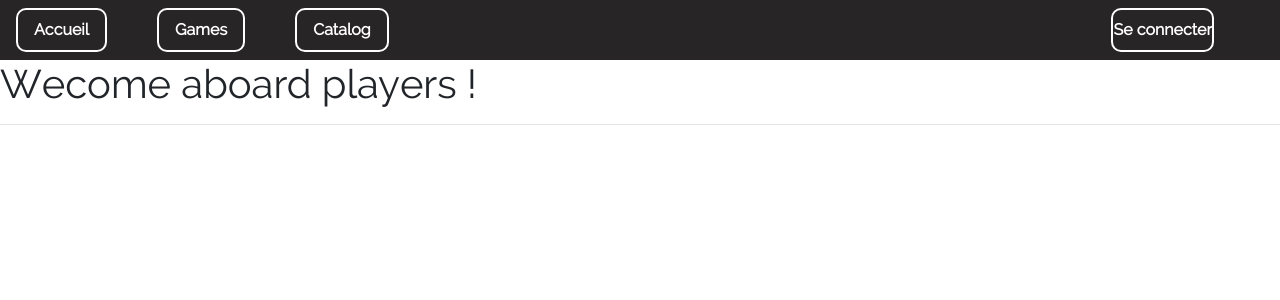
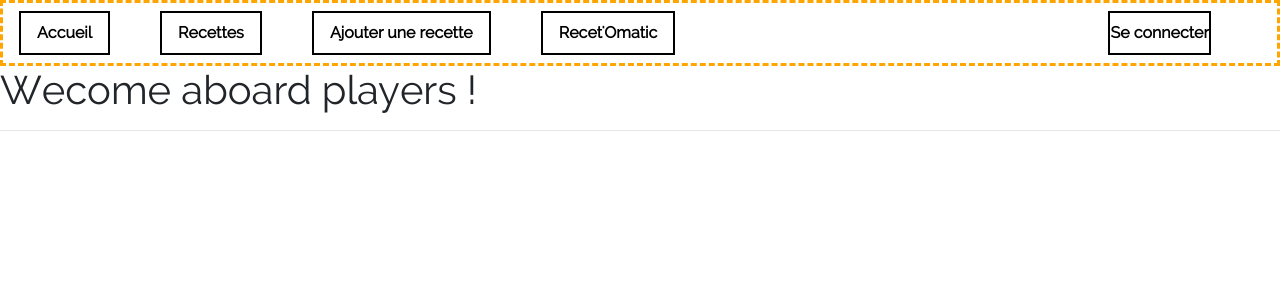
Before and after one commit to awheart/catalogue, a Nuxt app: page / in a window 1280 px wide. Shown: the top 300 px of the page. Built offline with nearby package versions, Linux system fonts and the light colour scheme; no server answers.

Commit message:
bootstrap icon test

```diff
--- /dev/null
+++ b/components/NavBar.vue
@@ -0,0 +1,48 @@
+<template>
+    <div>
+        <nav class="navbar">
+            <ul class="nav">
+                <li class="nav-item">
+                    <nuxt-link class="nav-link" to="/"> Accueil </nuxt-link>
+                </li>
+                <li class="nav-item">
+                    <nuxt-link class="nav-link" to="/games"> Recettes </nuxt-link>
+                </li>
+                <li class="nav-item">
+                    <nuxt-link class="nav-link" to="/catalogue"> Ajouter une recette </nuxt-link>
+                </li>
+                <li class="nav-item">
+                    <nuxt-link class="nav-link" to="/catalogue"> Recet'Omatic </nuxt-link>
+                </li>
+            </ul>
+            <ul class="navbar-nav" v-if="$auth.loggedIn && ($auth.user.role == 'admin')">
+                <li class="nav-item">
+                    <nuxt-link class="nav-link" to="/users/dashboard" exact-active-class="active"> Administration
+                    </nuxt-link>
+                </li>
+            </ul>
+            <ul class="navbar-nav" v-if="!$auth.loggedIn">
+                <li class="nav-item">
+                    <nuxt-link to="/users/login" class="nav-link" exact-active-class="active">Se connecter</nuxt-link>
+                </li>
+            </ul>
+            <ul class="navbar-nav" v-if="$auth.loggedIn">
+                <li>
+
+                    <a href="" style="color:black">
+                        <b-icon icon='person-circle' width="48px" height="48px" fill=black></b-icon>
+                    </a>
+                </li>
+                <li class="nav-item">
+                    <nuxt-link to="/users/logout" class="nav-link" exact-active-class="active">Logout</nuxt-link>
+                </li>
+            </ul>
+        </nav>
+    </div>
+</template>
+
+<style>
+.btn-secondary {
+    background-color: red;
+}
+</style>
--- a/layouts/default.vue
+++ b/layouts/default.vue
@@ -1,46 +1,13 @@
 <template>
   <div>
-    <nav class="navbar">
-      <ul class="nav">
-        <li class="nav-item">
-          <nuxt-link class="nav-link" to="/"> Accueil </nuxt-link>
-        </li>
-        <li class="nav-item">
-          <nuxt-link class="nav-link" to="/games"> Games </nuxt-link>
-        </li>
-        <li class="nav-item">
-          <nuxt-link class="nav-link" to="/catalogue"> Catalog </nuxt-link>
-        </li>
-      </ul>
-        <ul class="navbar-nav"
-            v-if="$auth.loggedIn && ($auth.user.role == 'admin')">
-          <li class="nav-item">
-            <nuxt-link class="nav-link" to="/users/dashboard" exact-active-class="active"> Administration </nuxt-link>
-          </li>
-        </ul>
-      <ul class="navbar-nav"
-          v-if="!$auth.loggedIn">
-          <li class="nav-item">
-            <nuxt-link to="/users/login" class="nav-link" exact-active-class="active">Se connecter</nuxt-link>
-          </li>
-      </ul>
-      <ul class="navbar-nav"
-          v-if="$auth.loggedIn">
-          <li class="nav-item">
-            <nuxt-link to="/users/my-account" class="nav-link" exact-active-class="active">My Account</nuxt-link>
-          </li>
-          <li class="nav-item">
-            <nuxt-link to="/users/logout" class="nav-link" exact-active-class="active">Logout</nuxt-link>
-          </li>
-        </ul>
-    </nav>
+    <NavBar />
     <nuxt />
   </div>
 </template>
 
 <script>
 export default {
-  name: 'HomePage'
+    name: "HomePage",
 }
 </script>
 
--- a/nuxt.config.js
+++ b/nuxt.config.js
@@ -51,6 +51,10 @@ export default {
     '@nuxtjs/axios',
     '@nuxtjs/auth-next'
   ],
+  bootstrapVue: {
+    icons: true
+  },
+
   toast: {
     position: 'top-center',
     register: [
--- a/package.json
+++ b/package.json
@@ -22,7 +22,6 @@
     "@nuxtjs/toast": "^3.3.1",
     "bcryptjs": "^2.4.3",
     "bootstrap": "^4.6.1",
-    "bootstrap-icons": "^1.8.2",
     "bootstrap-vue": "^2.21.2",
     "cloudinary": "^1.29.1",
     "core-js": "^3.19.3",
--- a/src/assets/css/global.css
+++ b/src/assets/css/global.css
@@ -27,25 +27,25 @@
     margin: 0;
 }
 .navbar {
-    background-color: rgb(39, 37, 37);
+    background-color: rgb(255, 255, 255);
+    border: dashed orange;
 }
 nav {
     list-style: none;
 }
 .nav-item {
-    border: solid 2px white;
+    border: solid 2px rgb(0, 0, 0);
     margin-right: 50px;
-    border-radius: 10px;
 }
 .last-nav-item {
     margin-right: 0;
 }
 .nav-link {
-    color: white;
+    color: rgb(0, 0, 0);
     font-weight: bold;
 }
 .nav-item:hover {
-    background-color: white;
+    background-color: rgb(175, 0, 0);
 }
 .nav-link:hover {
     color: rgb(139, 7, 7);
```
